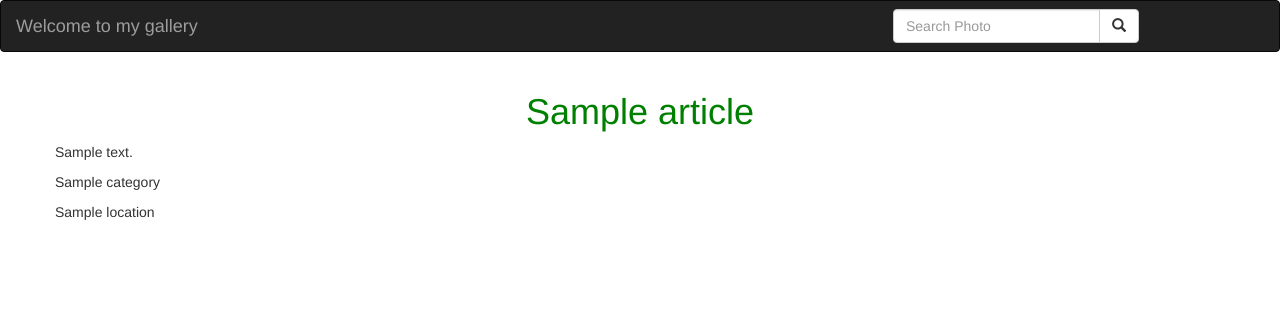
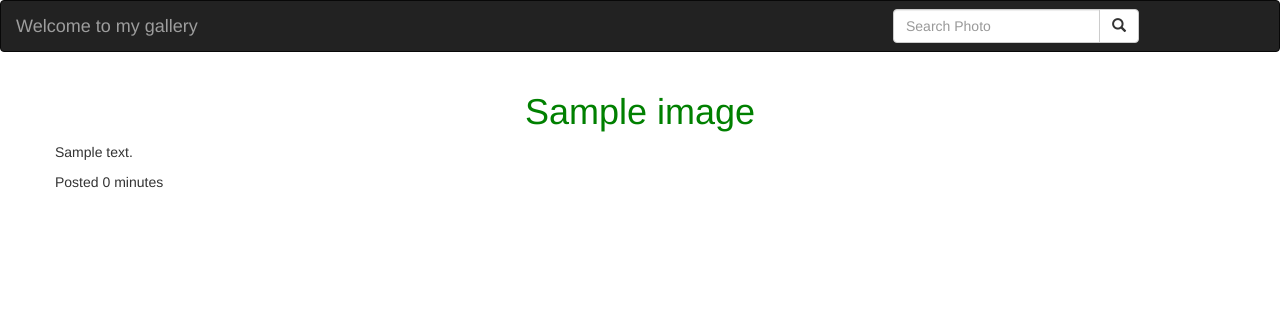
Before and after one commit to theonilahtash/My-Gallery, a Django app: template pix/templates/all-photos/photos.html in a window 1280 px wide. Shown: the top 312 px of the page. Run offline with Django 3.2, Linux system fonts and the light colour scheme; tables that the repository leaves empty hold one stand-in row (values such as "Sample post"); the template is opened without the code that fills it: values that come from a table or form of the project are taken from there, most other values are stand-ins (such as "Sample title", 1, 10 or a date in 2020); some libraries are stand-ins or nearby versions.

Commit message:
added a photo.html template that will display the image name and description

```diff
--- a/pix/templates/all-photos/photos.html
+++ b/pix/templates/all-photos/photos.html
@@ -1,4 +1,5 @@
-{%extends 'all-photos/base.html'%} {% block content %}
+{%extends 'all-photos/base.html'%}
+{% block content %}
 
 <div class="container">
 
@@ -7,7 +8,7 @@
     </div>
 
     <div class="row">
-        <h1 class="text-center">{{article.name}}</h1>
+        <h1 class="text-center">{{image.name}}</h1>
     </div>
 
     <div class="row">
@@ -15,11 +16,7 @@
     </div>
 
     <div class="row">
-        <p>{{image.category}}</p>
-    </div>
-
-    <div class="row">
-        <p>{{image.location}}</p>
+        <p>Posted {{image.pub_date|timesince}}</p>
     </div>
 
 </div>
```
